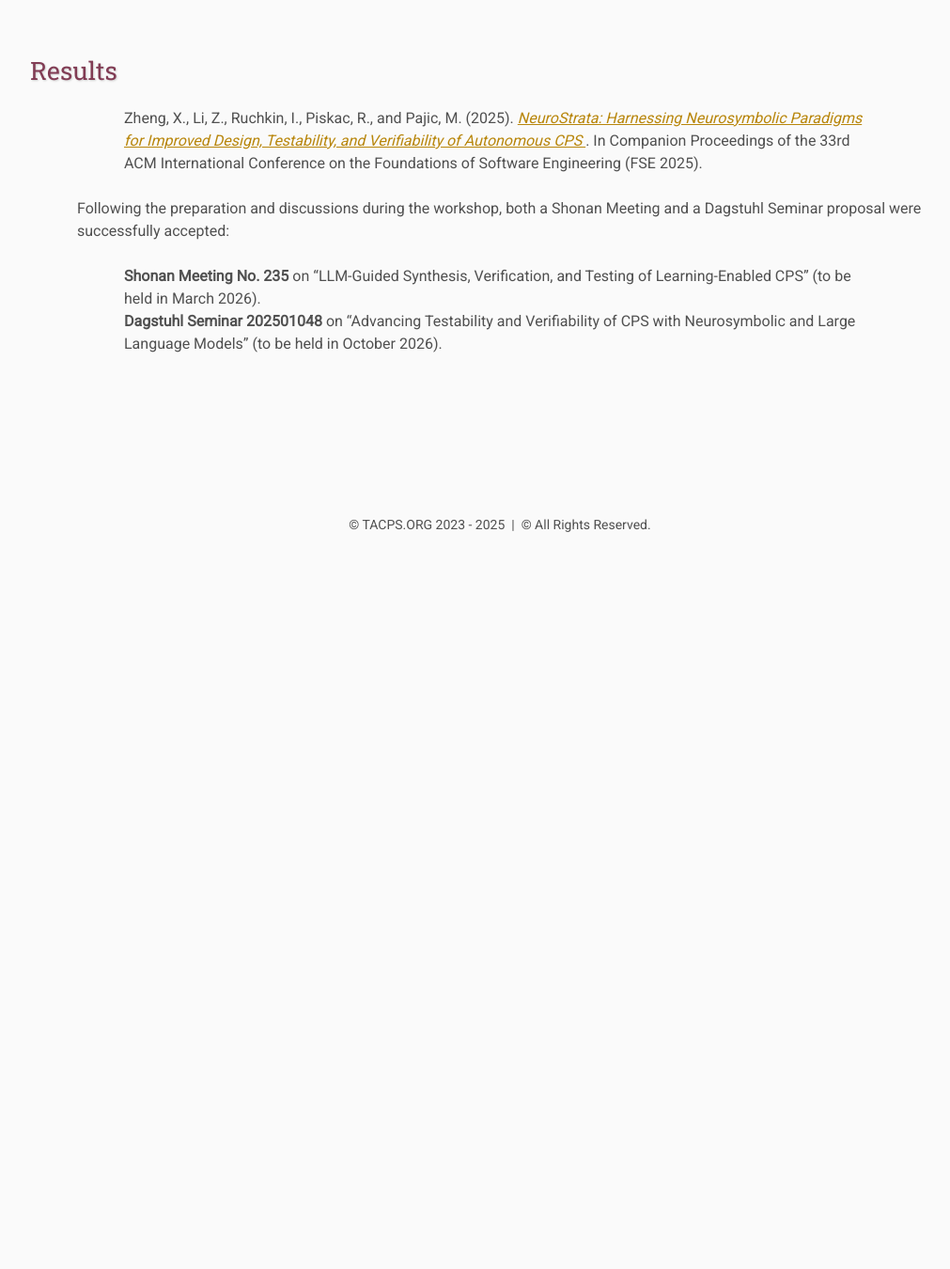
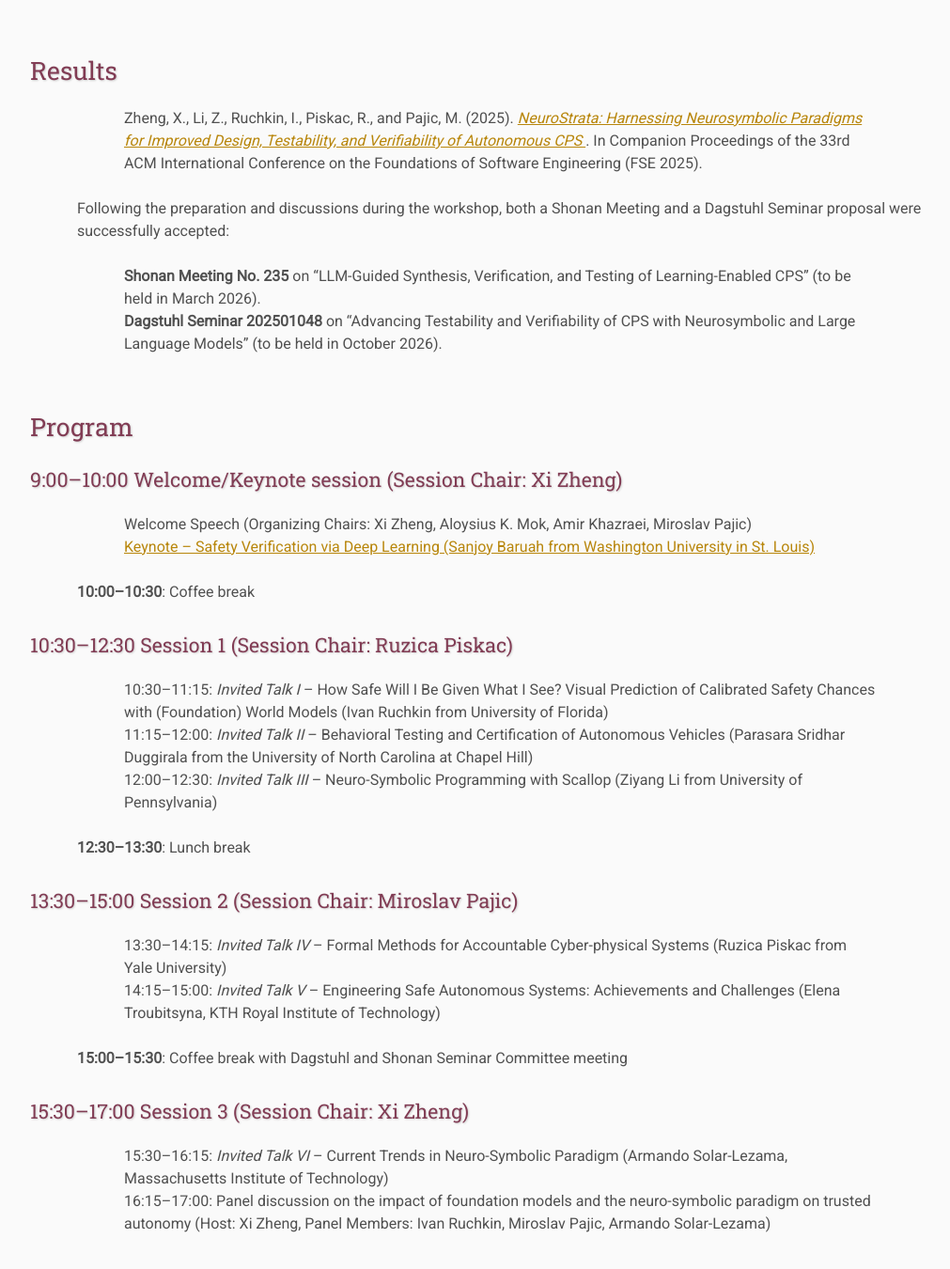
Before and after one commit to ITSEG-MQ/tacps, a Jekyll site: the page built from archive/2024-oct/index.html, in a window 1280 px wide and 1400 px high, scrolled down 529 px. Shown: the top 1350 px of the window at 94% size, without its empty margins (108-1119 px from the left). Built offline with Jekyll 4.4.1, drawn with Linux system fonts in a browser that asks for light colours; before the commit the page ends 1159 px from its top, so only the background shows below that.

Commit message:
Update index.html

```diff
--- a/archive/2024-oct/index.html
+++ b/archive/2024-oct/index.html
@@ -36,3 +36,44 @@ nav: archive
     (to be held in October 2026).
   </li>
 </ul>
+
+<hr>
+
+<h3>Program</h3>
+
+<h4>9:00–10:00 Welcome/Keynote session (Session Chair: Xi Zheng)</h4>
+<ul>
+  <li>Welcome Speech (Organizing Chairs: Xi Zheng, Aloysius K. Mok, Amir Khazraei, Miroslav Pajic)</li>
+  <li>
+    <a href="#" target="_blank">
+      Keynote – Safety Verification via Deep Learning (Sanjoy Baruah from Washington University in St. Louis)
+    </a>
+  </li>
+</ul>
+
+<p><b>10:00–10:30</b>: Coffee break</p>
+
+<h4>10:30–12:30 Session 1 (Session Chair: Ruzica Piskac)</h4>
+<ul>
+  <li>10:30–11:15: <i>Invited Talk I</i> – How Safe Will I Be Given What I See? Visual Prediction of Calibrated Safety Chances with (Foundation) World Models (Ivan Ruchkin from University of Florida)</li>
+  <li>11:15–12:00: <i>Invited Talk II</i> – Behavioral Testing and Certification of Autonomous Vehicles (Parasara Sridhar Duggirala from the University of North Carolina at Chapel Hill)</li>
+  <li>12:00–12:30: <i>Invited Talk III</i> – Neuro-Symbolic Programming with Scallop (Ziyang Li from University of Pennsylvania)</li>
+</ul>
+
+<p><b>12:30–13:30</b>: Lunch break</p>
+
+<h4>13:30–15:00 Session 2 (Session Chair: Miroslav Pajic)</h4>
+<ul>
+  <li>13:30–14:15: <i>Invited Talk IV</i> – Formal Methods for Accountable Cyber-physical Systems (Ruzica Piskac from Yale University)</li>
+  <li>14:15–15:00: <i>Invited Talk V</i> – Engineering Safe Autonomous Systems: Achievements and Challenges (Elena Troubitsyna, KTH Royal Institute of Technology)</li>
+</ul>
+
+<p><b>15:00–15:30</b>: Coffee break with Dagstuhl and Shonan Seminar Committee meeting</p>
+
+<h4>15:30–17:00 Session 3 (Session Chair: Xi Zheng)</h4>
+<ul>
+  <li>15:30–16:15: <i>Invited Talk VI</i> – Current Trends in Neuro-Symbolic Paradigm (Armando Solar-Lezama, Massachusetts Institute of Technology)</li>
+  <li>16:15–17:00: Panel discussion on the impact of foundation models and the neuro-symbolic paradigm on trusted autonomy
+    (Host: Xi Zheng, Panel Members: Ivan Ruchkin, Miroslav Pajic, Armando Solar-Lezama)
+  </li>
+</ul>
```
